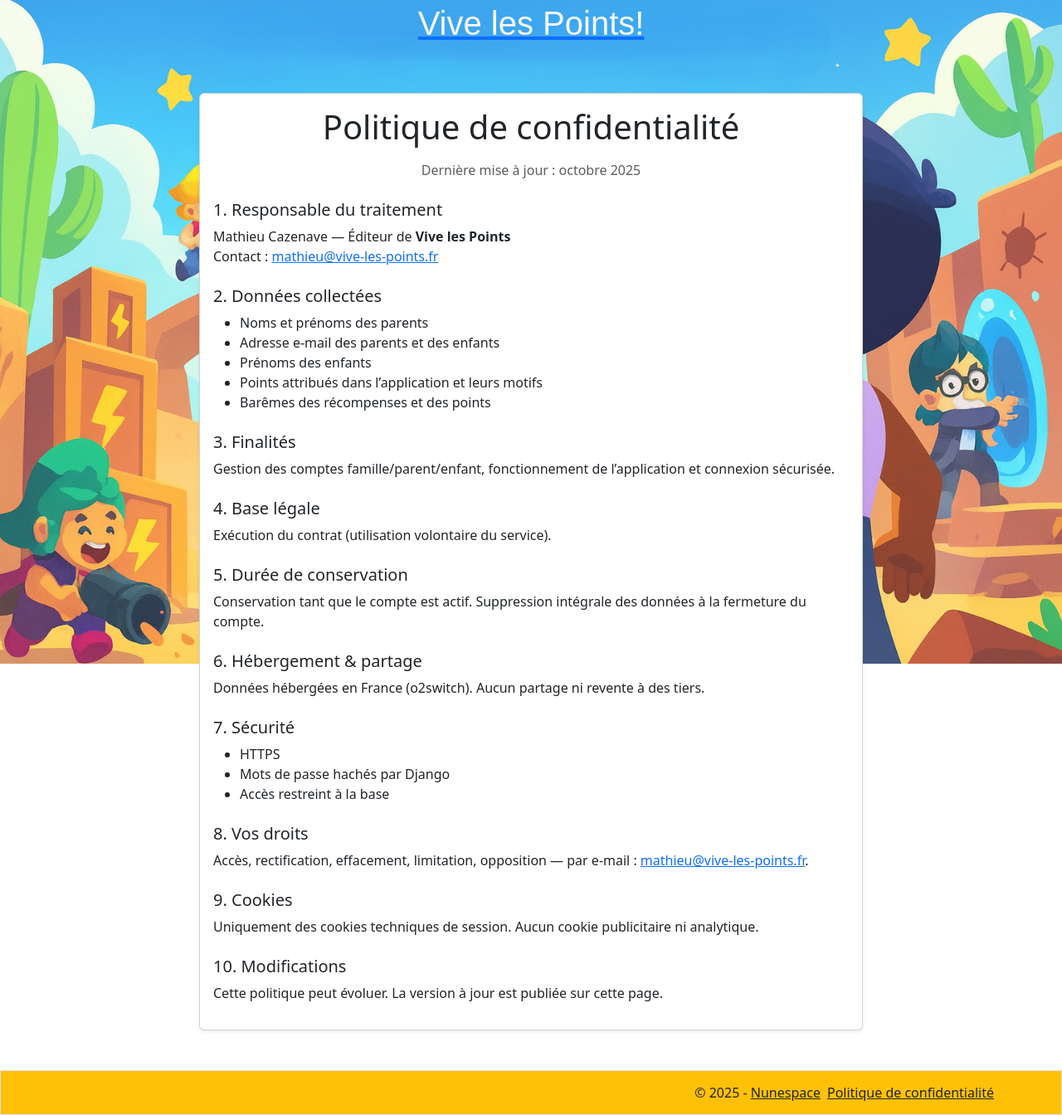
After one commit to Nunespace/Vive-les-points, a Django app: page /confidentialite/ in a window 1280 px wide. The commit adds this page. Shown: the whole page at 83% size. Run offline with Django 5.2, Linux system fonts and the light colour scheme; parts of the project's set-up code (start-up, migrations or seed data) failed here and were passed over; some web fonts are replaced.

Commit message:
Ajout politique de confidentialité

```diff
--- a/config/urls.py
+++ b/config/urls.py
@@ -2,10 +2,11 @@
 from django.contrib import admin
 from django.conf import settings
 from django.urls import include, path
-from famille.views import landing_view
+from famille.views import landing_view, confidentialite_view
 
 urlpatterns = [
     path("", landing_view, name="landing"),   # Page d'accueil
+    path("confidentialite/", confidentialite_view, name="confidentialite"),
     path("famille/", include("famille.urls")),
     path("points/", include("points.urls")),
     path("admin/", admin.site.urls),
--- /dev/null
+++ b/famille/templates/famille/confidentialite.html
@@ -0,0 +1,61 @@
+{% extends "base.html" %}
+
+{% block title %}Politique de confidentialité | Vive les Points{% endblock title %}
+{% block robots %}<meta name="robots" content="index, follow">{% endblock %}
+
+{% block content %}
+<div class="container py-5">
+  <div class="card shadow-sm mx-auto" style="max-width: 800px;">
+    <div class="card-body">
+      <h1 class="mb-3 text-center">Politique de confidentialité</h1>
+      <p class="text-muted text-center mb-4">Dernière mise à jour : octobre 2025</p>
+
+      <h2 class="h5 mt-4">1. Responsable du traitement</h2>
+      <p>
+        Mathieu Cazenave — Éditeur de <strong>Vive les Points</strong><br>
+        Contact : <a href="mailto:mathieu@vive-les-points.fr">mathieu@vive-les-points.fr</a>
+      </p>
+
+      <h2 class="h5 mt-4">2. Données collectées</h2>
+      <ul>
+        <li>Noms et prénoms des parents</li>
+        <li>Adresse e-mail des parents et des enfants</li>
+        <li>Prénoms des enfants</li>
+        <li>Points attribués dans l’application et leurs motifs</li>
+        <li>Barêmes des récompenses et des points</li>
+      </ul>
+
+      <h2 class="h5 mt-4">3. Finalités</h2>
+      <p>Gestion des comptes famille/parent/enfant, fonctionnement de l’application et connexion sécurisée.</p>
+
+      <h2 class="h5 mt-4">4. Base légale</h2>
+      <p>Exécution du contrat (utilisation volontaire du service).</p>
+
+      <h2 class="h5 mt-4">5. Durée de conservation</h2>
+      <p>Conservation tant que le compte est actif. Suppression intégrale des données à la fermeture du compte.</p>
+
+      <h2 class="h5 mt-4">6. Hébergement & partage</h2>
+      <p>Données hébergées en France (o2switch). Aucun partage ni revente à des tiers.</p>
+
+      <h2 class="h5 mt-4">7. Sécurité</h2>
+      <ul>
+        <li>HTTPS</li>
+        <li>Mots de passe hachés par Django</li>
+        <li>Accès restreint à la base</li>
+      </ul>
+
+      <h2 class="h5 mt-4">8. Vos droits</h2>
+      <p>
+        Accès, rectification, effacement, limitation, opposition — par e-mail :
+        <a href="mailto:mathieu@vive-les-points.fr">mathieu@vive-les-points.fr</a>.
+      </p>
+
+      <h2 class="h5 mt-4">9. Cookies</h2>
+      <p>Uniquement des cookies techniques de session. Aucun cookie publicitaire ni analytique.</p>
+
+      <h2 class="h5 mt-4">10. Modifications</h2>
+      <p>Cette politique peut évoluer. La version à jour est publiée sur cette page.</p>
+    </div>
+  </div>
+</div>
+{% endblock content %}
--- a/famille/templates/famille/register.html
+++ b/famille/templates/famille/register.html
@@ -6,6 +6,12 @@
   <h1 class="page-title page-title display-6 mb-4">
     <span class="title-chip">Créer un compte famille</span>
   </h1>
+
+  <p class="text-center bg-light p-3 rounded shadow-sm">
+  En créant un compte, vous acceptez que vos données soient utilisées
+  uniquement pour le bon fonctionnement de l’application, conformément à notre
+  <a href="{% url 'confidentialite' %}" target="_blank" rel="noopener">Politique de confidentialité</a>.
+  </p>
 
   <form method="post" novalidate>
     {% csrf_token %}
--- a/famille/views.py
+++ b/famille/views.py
@@ -39,10 +39,14 @@ def _get_group(name: str) -> Group:
     g, _ = Group.objects.get_or_create(name=name)
     return g
 
+
 # View de la page d'accueil
-
 def landing_view(request):
     return render(request, "famille/landing.html")
+
+
+def confidentialite_view(request):
+    return render(request, "famille/confidentialite.html")
 
 # ===================================================================
 # ======================   AUTH (email)   ============================
--- a/templates/base.html
+++ b/templates/base.html
@@ -90,29 +90,30 @@
       </div>
 
       <!-- Col droite : copyright + don -->
-      <div class="col-12 col-md-4 d-flex justify-content-end align-items-center gap-2">
-        <p class="text-dark m-0">
-          © 2025 -
+      <div class="col-12 col-md-4 d-flex justify-content-end align-items-center gap-2 flex-wrap flex-md-nowrap">
+        <!-- Groupe texte (peut passer à la ligne en XS) -->
+        <div class="d-inline-flex align-items-center gap-2 mb-2 mb-md-0 small text-truncate" style="min-width:0;">
+          <span class="text-dark">© 2025 -</span>
           <a href="mailto:nunespace@gmail.com"
             class="text-dark text-decoration-underline"
-             data-bs-toggle="tooltip"
-             data-bs-placement="top"
+            data-bs-toggle="tooltip" data-bs-placement="top"
             title="Une idée d'amélioration? Un bug à signaler? C'est par ici!"
-             aria-label="Contacter Nunespace">
-            Nunespace
+            aria-label="Contacter Nunespace">Nunespace</a>
+          <span class="d-none d-md-inline">•</span>
+          <a href="{% url 'confidentialite' %}" class="text-dark text-decoration-underline">
+            Politique de confidentialité
           </a>
-        </p>
+        </div>
+
+        <!-- Bouton (passe dessous en XS si manque de place) -->
         <a href="https://paypal.me/nunespace17"
           class="btn btn-primary btn-sm"
           target="_blank" rel="noopener"
-           data-bs-toggle="tooltip"
-           data-bs-placement="top"
+          data-bs-toggle="tooltip" data-bs-placement="top"
           title="Application gratuite pour les familles – Soutenez le projet"
           aria-label="Faire un don pour soutenir le projet">
           Soutenez le projet
         </a>
-      </div>
-
       </div>
 
     {% else %}
@@ -136,18 +137,9 @@
             Nunespace
           </a>
         </p>
-        {% if user.is_authenticated %}
-        <a href="https://paypal.me/nunespace17"
-           class="btn btn-primary btn-sm"
-           target="_blank" rel="noopener"
-           data-bs-toggle="tooltip"
-           data-bs-placement="top"
-           title="Application gratuite pour les familles – Soutenez le projet"
-           aria-label="Faire un don pour soutenir le projet">
-          Soutenez le projet
-        </a>
-        {% endif %}
+        <a href="{% url 'confidentialite' %}" class="text-dark text-decoration-underline">Politique de confidentialité</a>
       </div>
+
     </div>
     {% endif %}
   </div>
```
Also changed, not shown: famille/tests/test_views.py (+23 -1 lines). Lines whose indentation alone changed are shown as unchanged.
